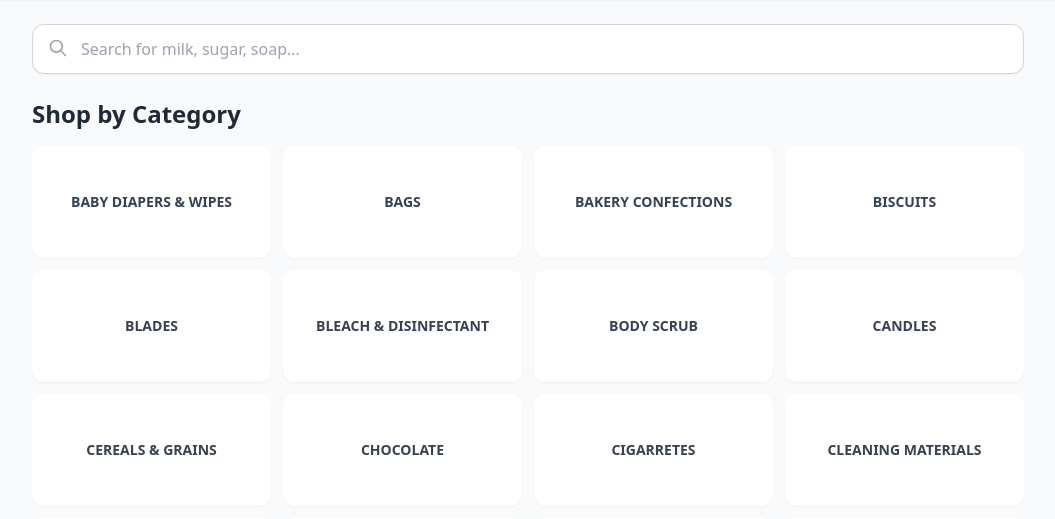
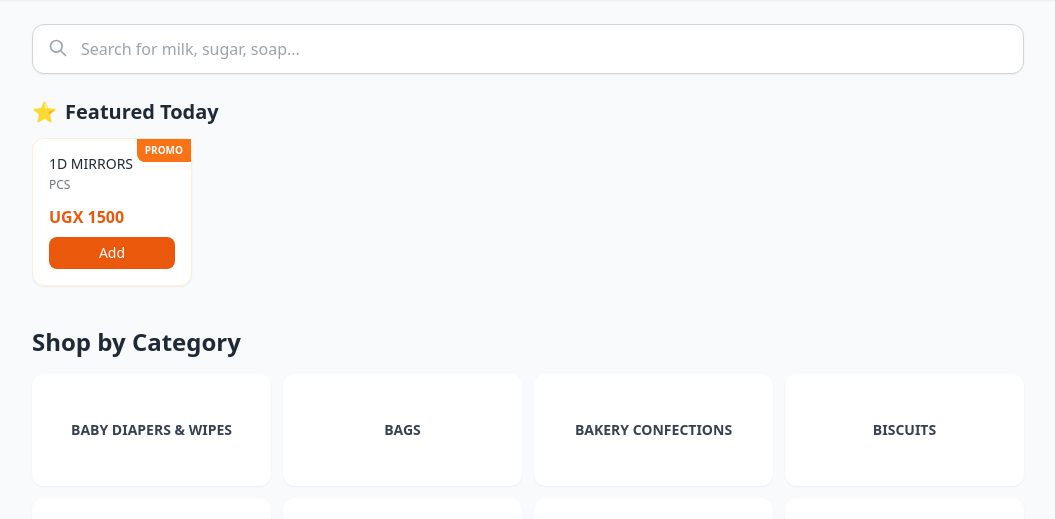
Before and after one commit to AheebwaMike/ggm-store, a Django app: page / in a window 1280 px wide. Shown: the part 52-571 px from the top of the page, without its empty margins (112-1167 px from the left). Run offline with Django 5.2, Linux system fonts and the light colour scheme; data comes from the database, SQL or seed files in the repository; both versions use the stored data as it was after the commit; some libraries are stand-ins or nearby versions.

Commit message:
Add personalized ~Buy Again section~ based on most frequently ordered items

```diff
--- a/marketplace/models.py
+++ b/marketplace/models.py
@@ -76,3 +76,20 @@ class OrderItem(models.Model):
 
     def __str__(self):
         return f"{self.quantity} x {self.product.name}"
+
+
+class FeaturedCampaign(models.Model):
+    name = models.CharField(
+        max_length=255,
+        help_text="Internal name for this campaign (e.g., 'Weekend Sugar Promo')",
+    )
+    products = models.ManyToManyField(Product, related_name='featured_in')
+    starts_at = models.DateTimeField()
+    ends_at = models.DateTimeField()
+    is_active = models.BooleanField(
+        default=True,
+        help_text="Uncheck to kill this campaign early",
+    )
+
+    def __str__(self):
+        return self.name
--- a/marketplace/views.py
+++ b/marketplace/views.py
@@ -6,10 +6,19 @@ from django.http import FileResponse, Http404, HttpResponse
 from django.contrib import messages
 from django.contrib.auth.decorators import login_required
 from django.db import transaction
-from django.db.models import Q
+from django.db.models import Count, Q
+from django.utils import timezone
 from django.views.decorators.http import require_POST
 from django.views.decorators.csrf import ensure_csrf_cookie
-from .models import ProductGroup, Product, Apartment, Customer, Order, OrderItem
+from .models import (
+    Apartment,
+    Customer,
+    FeaturedCampaign,
+    Order,
+    OrderItem,
+    Product,
+    ProductGroup,
+)
 
 
 # ---------- Cart helpers ----------
@@ -34,6 +43,17 @@ def home(request):
     query = request.GET.get('q', '').strip()
     groups = ProductGroup.objects.all().order_by('name')
     search_results = []
+    now = timezone.now()
+    active_campaigns = FeaturedCampaign.objects.filter(
+        is_active=True,
+        starts_at__lte=now,
+        ends_at__gte=now,
+    )
+    featured_products = Product.objects.filter(
+        featured_in__in=active_campaigns,
+        is_active=True,
+        selling_price__gt=0,
+    ).distinct()[:12]
     current_customer = None
 
     customer_id = request.session.get('customer_id')
@@ -42,6 +62,16 @@ def home(request):
             current_customer = Customer.objects.get(id=customer_id)
         except (Customer.DoesNotExist, ValueError, TypeError):
             request.session.pop('customer_id', None)
+
+    frequent_products = []
+    if current_customer:
+        frequent_products = Product.objects.filter(
+            orderitem__order__customer=current_customer,
+            is_active=True,
+            selling_price__gt=0,
+        ).annotate(
+            times_ordered=Count('orderitem')
+        ).order_by('-times_ordered')[:6]
 
     if query:
         search_results = Product.objects.filter(
@@ -55,6 +85,8 @@ def home(request):
         'query': query,
         'search_results': search_results,
         'current_customer': current_customer,
+        'frequent_products': frequent_products,
+        'featured_products': featured_products,
     })
 
 
--- a/templates/marketplace/home.html
+++ b/templates/marketplace/home.html
@@ -43,6 +43,63 @@
     </div>
 
 {% else %}
+    {% if frequent_products %}
+    <div class="mb-8">
+        <h2 class="text-xl font-bold mb-3 text-gray-800 flex items-center gap-2">
+            <span>🔄</span> Buy Again
+        </h2>
+        <div class="flex overflow-x-auto gap-3 pb-2 snap-x">
+            {% for product in frequent_products %}
+            <div class="min-w-[160px] w-[160px] bg-white rounded-xl shadow-sm p-4 flex flex-col justify-between snap-start border border-gray-100">
+                <div>
+                    <p class="font-medium text-gray-800 text-sm line-clamp-2 leading-tight">{{ product.name }}</p>
+                    <p class="text-xs text-gray-500 mt-1">{{ product.unit.name|default:"PCS" }}</p>
+                </div>
+                <div class="mt-3">
+                    <p class="text-orange-600 font-bold mb-2">UGX {{ product.selling_price|floatformat:0 }}</p>
+                    <button
+                        hx-post="{% url 'add_to_cart' product.id %}"
+                        hx-swap="none"
+                        class="w-full bg-gray-100 hover:bg-gray-200 text-gray-800 text-sm font-medium py-1.5 rounded-lg transition">
+                        + Add
+                    </button>
+                </div>
+            </div>
+            {% endfor %}
+        </div>
+    </div>
+    {% endif %}
+
+    {% if featured_products %}
+    <div class="mb-8">
+        <h2 class="text-xl font-bold mb-3 text-gray-800 flex items-center gap-2">
+            <span>⭐</span> Featured Today
+        </h2>
+        <div class="flex overflow-x-auto gap-3 pb-2 snap-x">
+            {% for product in featured_products %}
+            <div class="min-w-[160px] w-[160px] bg-white rounded-xl shadow-sm p-4 flex flex-col justify-between snap-start border border-orange-100 relative">
+                <div class="absolute top-0 right-0 bg-orange-500 text-white text-[10px] font-bold px-2 py-1 rounded-bl-lg">
+                    PROMO
+                </div>
+                <div>
+                    <p class="font-medium text-gray-800 text-sm line-clamp-2 leading-tight">{{ product.name }}</p>
+                    <p class="text-xs text-gray-500 mt-1">{{ product.unit.name|default:"PCS" }}</p>
+                </div>
+                <div class="mt-3">
+                    <p class="text-orange-600 font-bold mb-2">UGX {{ product.selling_price|floatformat:0 }}</p>
+                    <button
+                        hx-post="{% url 'add_to_cart' product.id %}"
+                        hx-swap="none"
+                        class="w-full bg-orange-600 hover:bg-orange-700 text-white text-sm font-medium py-1.5 rounded-lg">
+                        Add
+                    </button>
+                </div>
+            </div>
+            {% endfor %}
+        </div>
+    </div>
+    {% endif %}
+
     {% if current_customer %}
     <div class="mb-6 bg-orange-50 border border-orange-100 rounded-lg p-4">
         <p class="text-orange-800 font-medium">Welcome back, {{ current_customer.name|default:"friend" }}!</p>
```
Also changed, not shown: marketplace/admin.py (+17 -1 lines), db.sqlite3, marketplace/migrations/0003_featuredcampaign.py (added).
